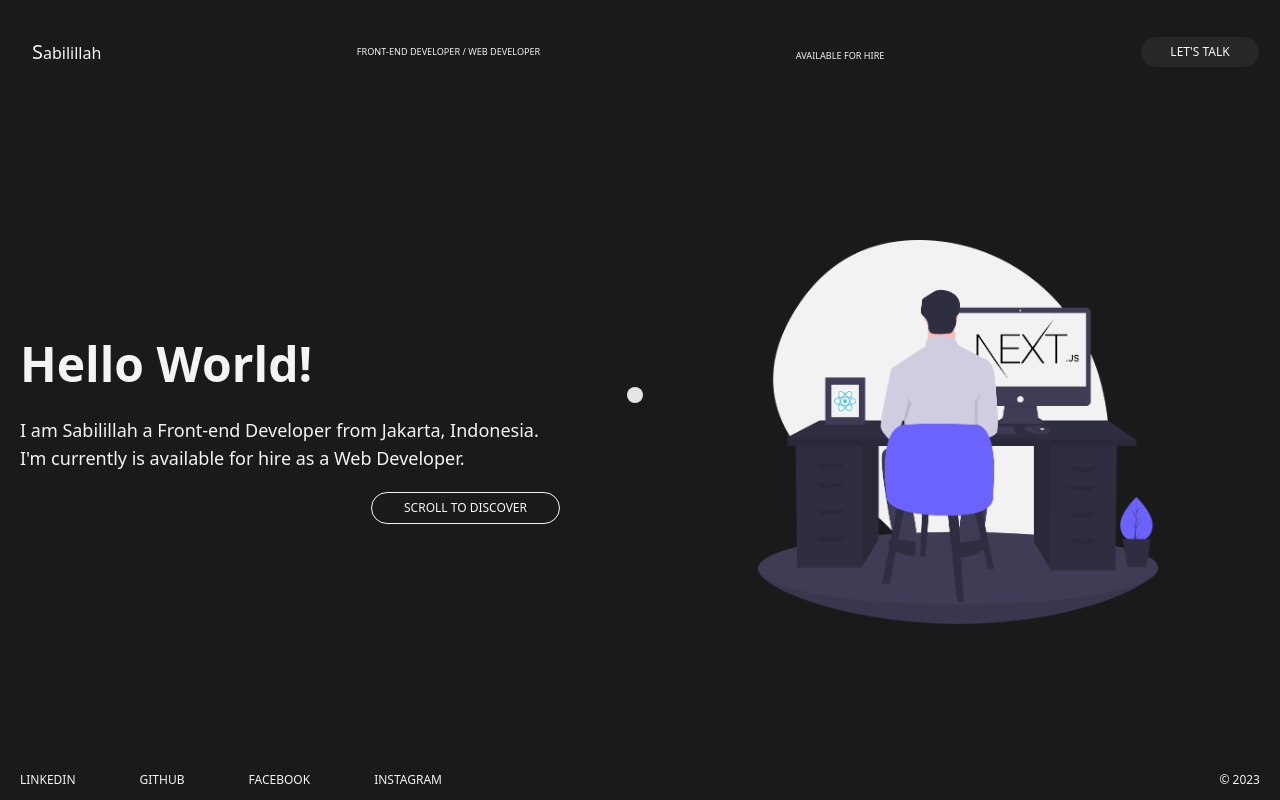
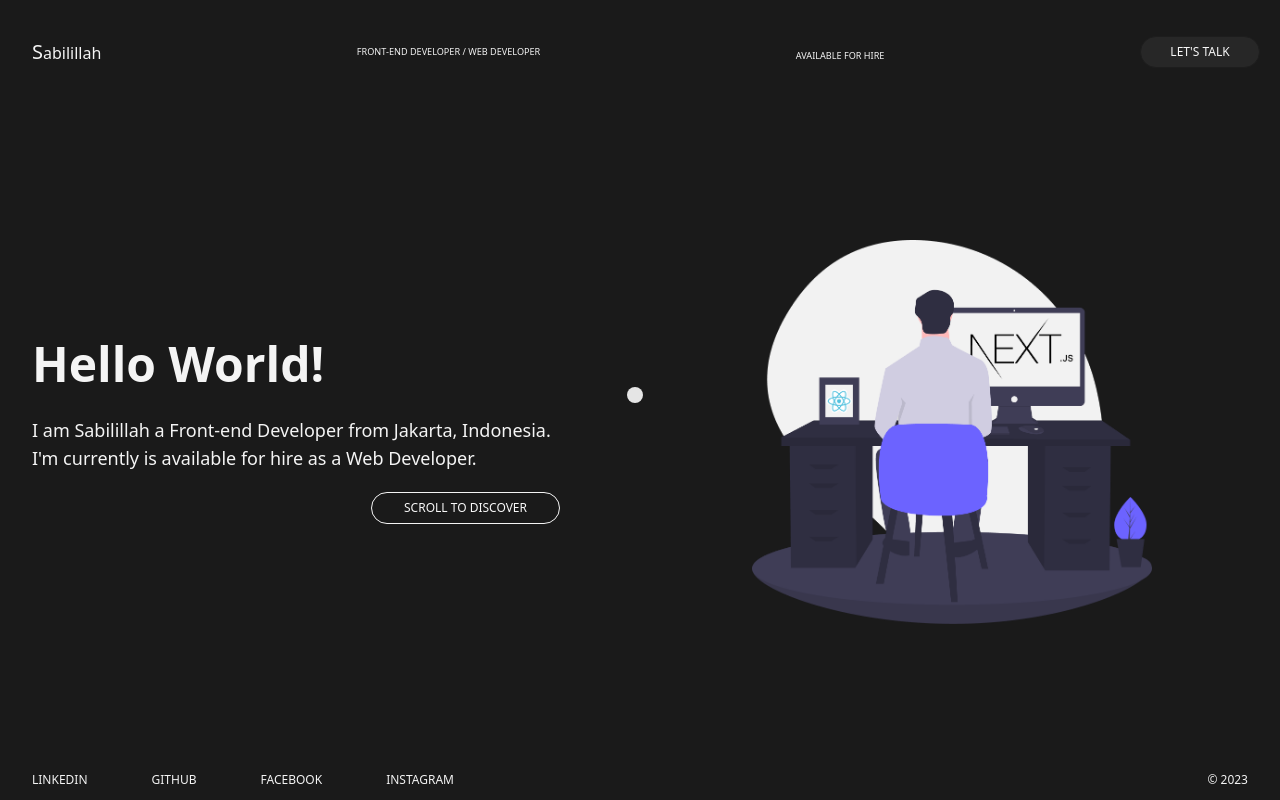
Before and after one commit to zylcom/portfolio-nextjs, a Next.js app: page / in a window 1280 px wide. Shown: the top 800 px of the page. Built offline with nearby package versions, Linux system fonts and the light colour scheme.

Commit message:
Tweak padding on header component

```diff
--- a/src/components/header.tsx
+++ b/src/components/header.tsx
@@ -12,7 +12,7 @@ export default function Header() {
     <header className="flex min-h-[100svh] flex-col justify-between bg-eerie-black px-5 text-lighthouse">
       <HeaderBar />
 
-      <section className="grid grid-cols-1 items-center gap-8 sm:grid-cols-2">
+      <section className="grid grid-cols-1 items-center gap-8 p-3 sm:grid-cols-2">
         <Image
           src="/hero-image.png"
           alt=""
@@ -45,7 +45,7 @@ export default function Header() {
         </div>
       </section>
 
-      <section className="flex flex-row-reverse items-center justify-between py-3 sm:flex-row">
+      <section className="flex flex-row-reverse items-center justify-between p-3 sm:flex-row">
         <div className="hidden gap-x-16 sm:flex">
           {socials.map((social, index) => (
             <a
```
